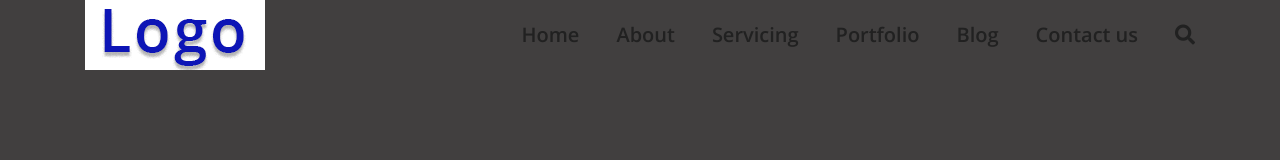
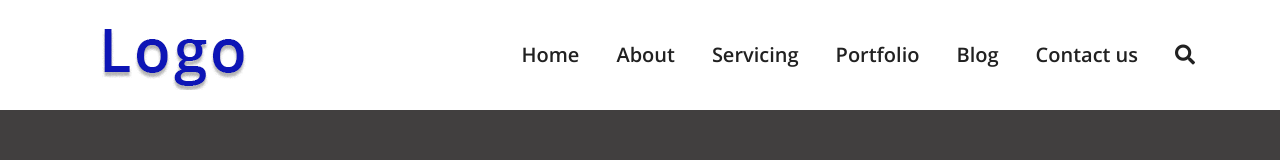
Before and after one commit to Annyrevega/BemWithRepozitoriy, a plain HTML site: page index.html in a window 1280 px wide. Drawn offline with nearby package versions, Linux system fonts and the light colour scheme.

Commit message:
готовое меню

```diff
--- a/css/style.css
+++ b/css/style.css
@@ -11,8 +11,9 @@ ul, li{
 }
 .menu-bar{
     background: #fff;
+    padding: 20px 0;
     color: #212121;
-    padding: 20px 0;
+
 }
 .menu__item{
     margin-left: 37px;
--- a/index.html
+++ b/index.html
@@ -10,7 +10,7 @@
     <link rel="stylesheet" href="css/style.css">
 </head>
 <body>
-    <heder class="menu-bar">
+    <header class="menu-bar">
         <div class="container">
             <div class="row">
                 <div class="col-xl-2">
@@ -31,7 +31,7 @@
                 </div>
             </div>
         </div>
-    </heder>
+    </header>
     <script src="https://code.jquery.com/jquery-3.3.1.slim.min.js" integrity="sha384-q8i/X+965DzO0rT7abK41JStQIAqVgRVzpbzo5smXKp4YfRvH+8abtTE1Pi6jizo" crossorigin="anonymous"></script>
     <script src="https://cdnjs.cloudflare.com/ajax/libs/popper.js/1.14.7/umd/popper.min.js" integrity="sha384-UO2eT0CpHqdSJQ6hJty5KVphtPhzWj9WO1clHTMGa3JDZwrnQq4sF86dIHNDz0W1" crossorigin="anonymous"></script>
     <script src="https://stackpath.bootstrapcdn.com/bootstrap/4.3.1/js/bootstrap.min.js" integrity="sha384-JjSmVgyd0p3pXB1rRibZUAYoIIy6OrQ6VrjIEaFf/nJGzIxFDsf4x0xIM+B07jRM" crossorigin="anonymous"></script>
```
